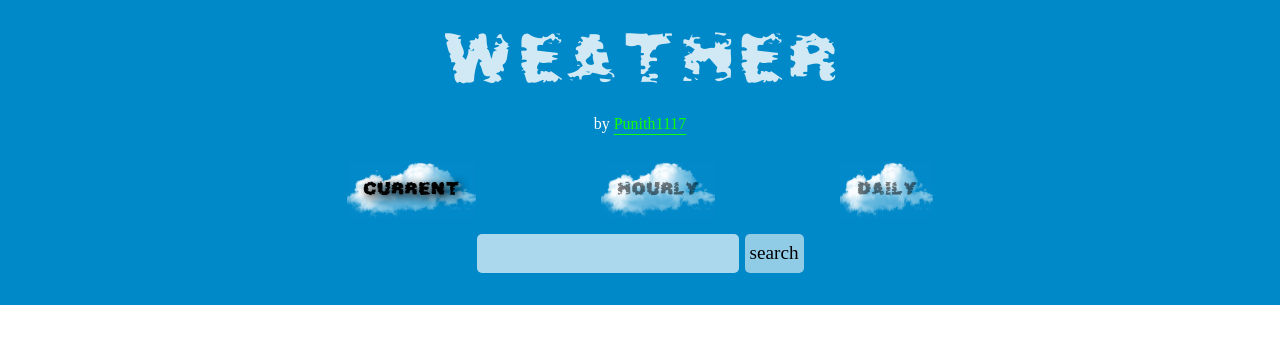
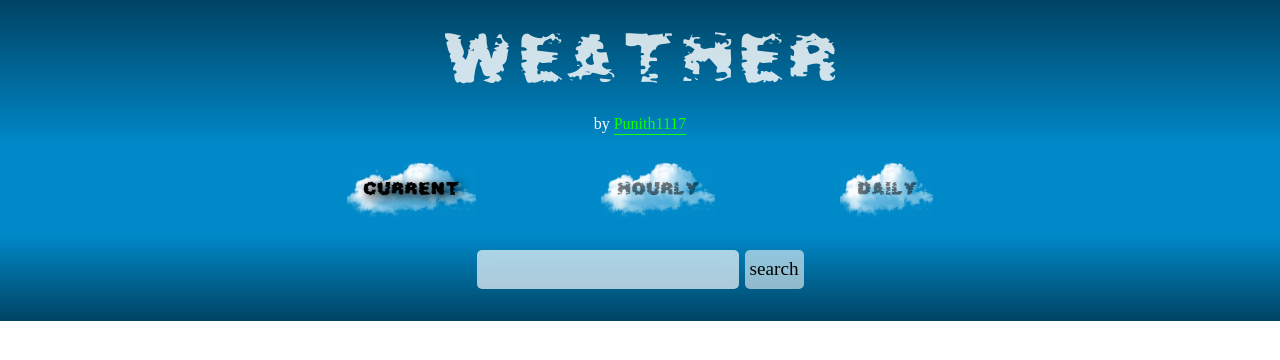
Before and after one commit to Punith1117/weather, a website built with webpack: page src/template.html in a window 1280 px wide. Built offline with nearby package versions, Linux system fonts and the light colour scheme.

Commit message:
add linear-gradient to start and end of the page

```diff
--- a/src/style.css
+++ b/src/style.css
@@ -12,6 +12,7 @@ header {
     flex-direction: column;
     justify-content: center;
     align-items: center;
+    background-image: linear-gradient(rgba(0, 0, 0, 0.507), rgb(0, 137, 201));
     background-color: rgb(0, 137, 201);
 }
 
@@ -63,9 +64,14 @@ header {
     flex-direction: column;
     justify-content: center;
     align-items: center;
+    background-image: linear-gradient(rgb(0, 137, 201), rgba(0, 0, 0, 0.507));
     background-color: rgb(0, 137, 201);
     color: white;
     gap: 1rem;
+}
+
+.location {
+    text-shadow: 3px 3px 3px black;
 }
 
 .info {
@@ -86,6 +92,7 @@ header {
     justify-content: center;
     align-items: center;
     gap: 6px;
+    padding-top: 1rem;
 }
 
 input[type="text"] {
```
